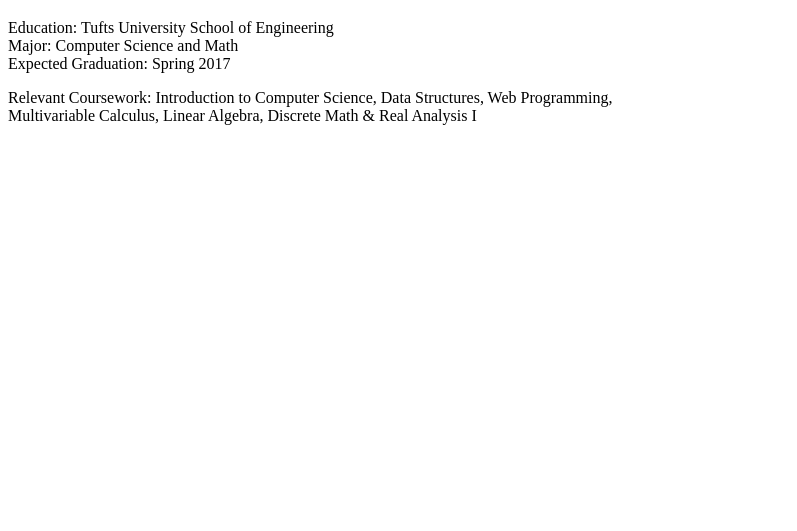
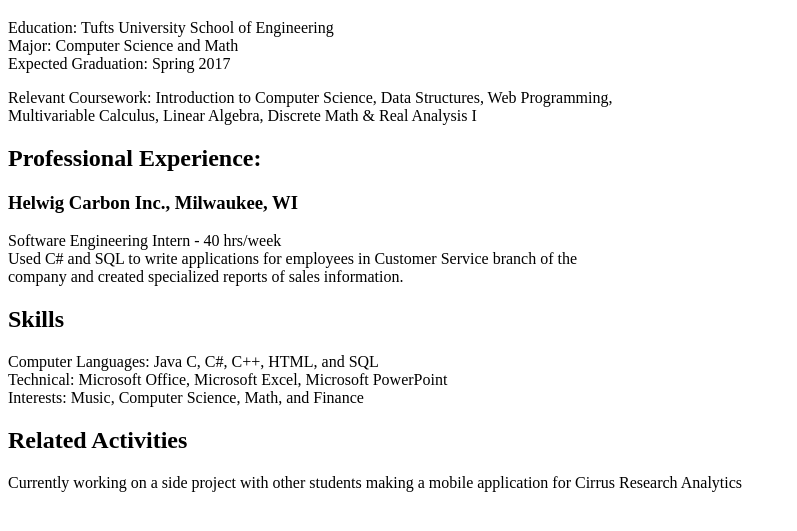
Before and after one commit to jwatto01/jwatto01.github.io, a plain HTML site: page resume.html in a window 1280 px wide. Shown: the part 61-592 px from the top of the page, without its empty margins (0-797 px from the left). Drawn offline with Linux system fonts and the light colour scheme.

Commit message:
updated resume

```diff
--- a/resume.html
+++ b/resume.html
@@ -12,5 +12,15 @@
 
      <p>Relevant Coursework: Introduction to Computer Science, Data Structures, Web Programming,<br>Multivariable Calculus, Linear Algebra, Discrete Math &amp Real Analysis I</p>
 
+     <h2>Professional Experience:</h2>
+     <h3>Helwig Carbon Inc., Milwaukee, WI</h3>
+     <p>Software Engineering Intern - 40 hrs/week<br>Used C# and SQL to write applications for employees in Customer Service branch of the <br> company and created specialized reports of sales information.
+
+     <h2>Skills</h2>
+     <p>Computer Languages: Java C, C#, C++, HTML, and SQL<br>Technical: Microsoft Office, Microsoft Excel, Microsoft PowerPoint<br>Interests: Music, Computer Science, Math, and Finance</p>
+
+     <h2>Related Activities</h2>
+     <p>Currently working on a side project with other students making a mobile application for Cirrus Research Analytics</p>
+
 </body>
 </html>
```
